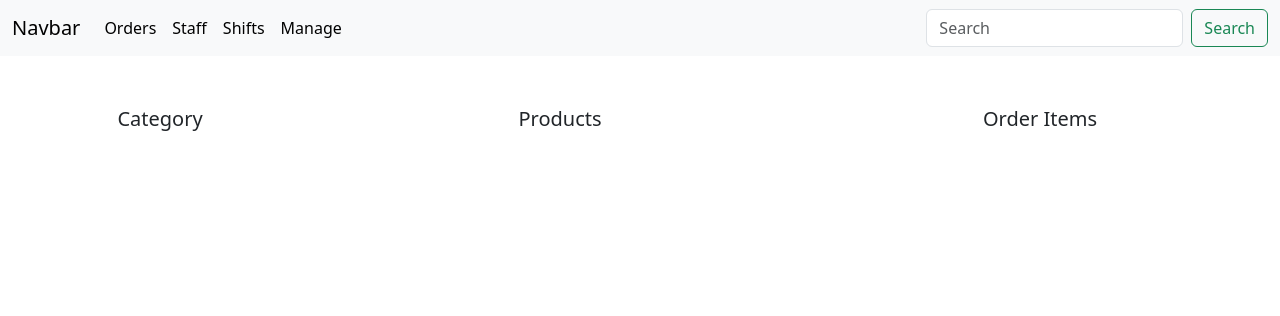
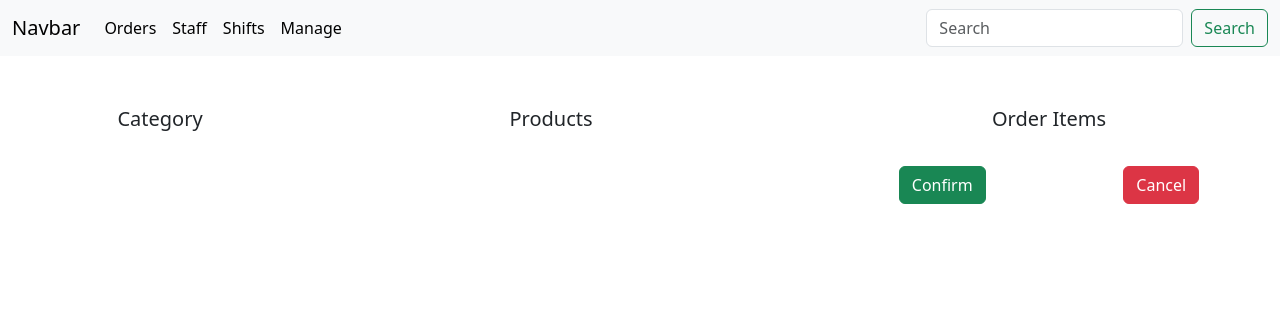
Before and after one commit to gentitrim/hrms, a Django app: page /restaurant/order_menu/ in a window 1280 px wide. Shown: the top 316 px of the page. Run offline with Django 5.2, Linux system fonts and the light colour scheme; data that the repository does not hold is empty; some web fonts are replaced.

Commit message:
modify order item menu to append element

```diff
--- a/restaurant/templates/restaurant/order_menu.html
+++ b/restaurant/templates/restaurant/order_menu.html
@@ -26,10 +26,14 @@
             </div>
         </div>
 
-        <div class="col mt-5" id="order_reciept">
+        <div class="col mt-5 ps-5" id="order_reciept">
             <p class="fs-5">Order Items</p>
-            <div id="result_order_items">
+            <ul class="list-group" id="result_order_items">
                 {% include 'snippets/order_items.html'%}
+            </ul>
+            <div class="d-flex justify-content-around mt-3">
+                <button class="btn btn-success">Confirm</button>
+                <button class="btn btn-danger">Cancel</button>
             </div>
         </div>
 </div>
--- a/restaurant/templates/snippets/order_items.html
+++ b/restaurant/templates/snippets/order_items.html
@@ -1,7 +1,15 @@
 <div id="result">
     {% for product in object_list %}
-    <ul>
-                <li>{{ product.name }} - {{ product.price }} ALL</li>
-    </ul>
+    <div class="d-flex justify-content-between mt-1">
+        <div class="row"></div>
+                <li class="list-group-item border-0 col-3">
+                    <span class="align-middle">{{ product.name }} - {{ product.price }} ALL</span>
+                </li>
+                <span style="margin-top:auto;margin-bottom:auto" class="col-6">
+                    <label for="item" >Quantity:</label>
+                    <input type="number" min="1" name="item" value="1">
+                </span>
+                <button type="button" class="btn btn-danger">Delete</button>
+    </div>
     {% endfor %}
 </div>
--- a/restaurant/templates/snippets/order_product_list.html
+++ b/restaurant/templates/snippets/order_product_list.html
@@ -4,7 +4,7 @@
                 hx-get="{% url 'get_order_items' product.id %}"
                 hx-target="#result_order_items"
                 hx-triger="click"
-                hx-swap="innerHTML"
+                hx-swap="beforeend"
     >
                 {{ product.name }} - {{ product.price }} ALL
                 </button>
```
